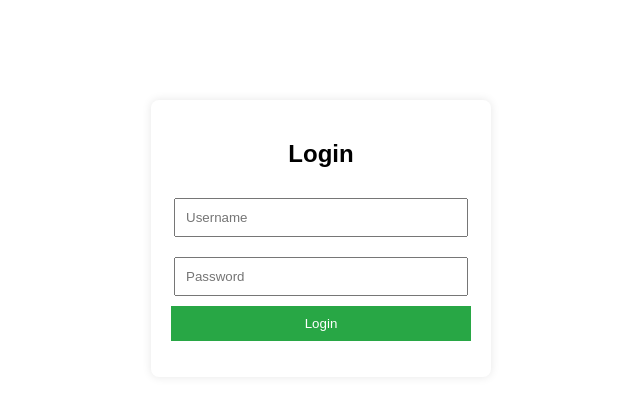
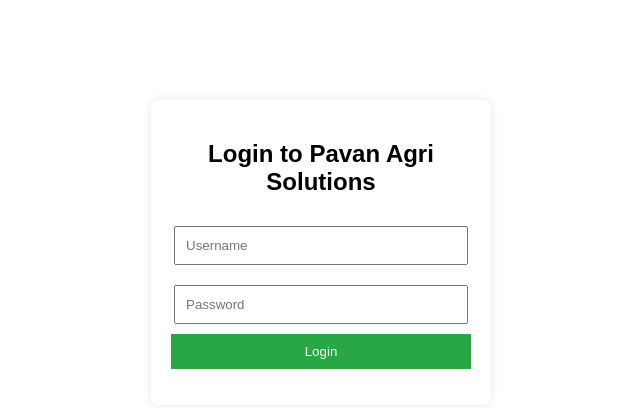
Before and after one commit to yedurukarthik/Smart-Agri-Solutions, a plain HTML site: page login.html in a window 1280 px wide. Shown: the whole page, without its empty margins (319-959 px from the left). Drawn offline with Linux system fonts and the light colour scheme; files that its build step writes are made by us from their sources; sample sign-in values are in the browser's storage; files whose address does not match are found by name.

Commit message:
Update login.html

```diff
--- a/login.html
+++ b/login.html
@@ -1,3 +1,4 @@
+<!-- login.html (Login Page) -->
 <!DOCTYPE html>
 <html lang="en">
 <head>
@@ -8,11 +9,11 @@
 </head>
 <body>
     <div class="login-container">
-        <h2>Login</h2>
+        <h2>Login to Pavan Agri Solutions</h2>
         <form id="loginForm">
             <input type="text" id="username" placeholder="Username" required>
             <input type="password" id="password" placeholder="Password" required>
-            <button type="submit">Login</button>
+            <button type="submit" class="button">Login</button>
             <p id="errorMessage"></p>
         </form>
     </div>
```
